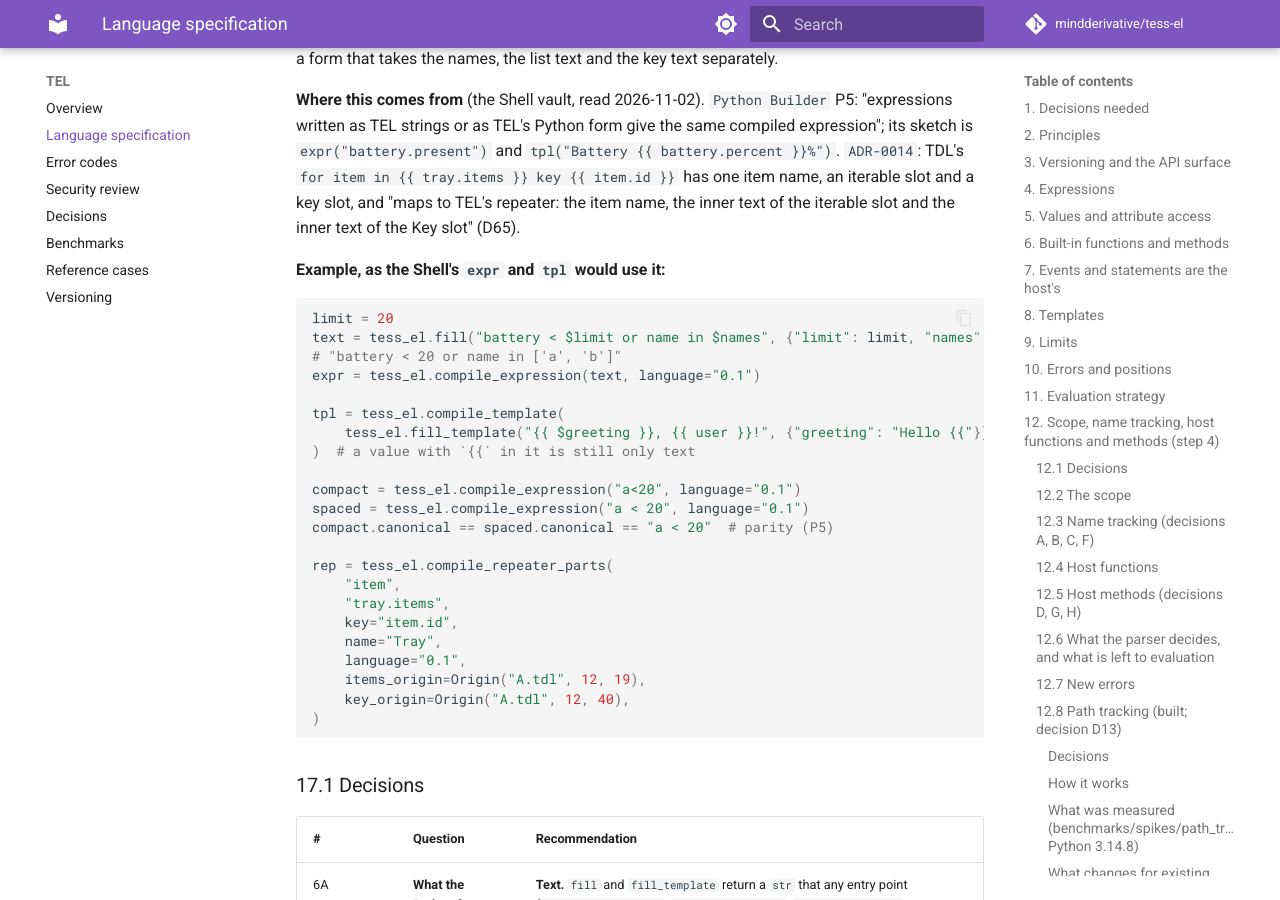
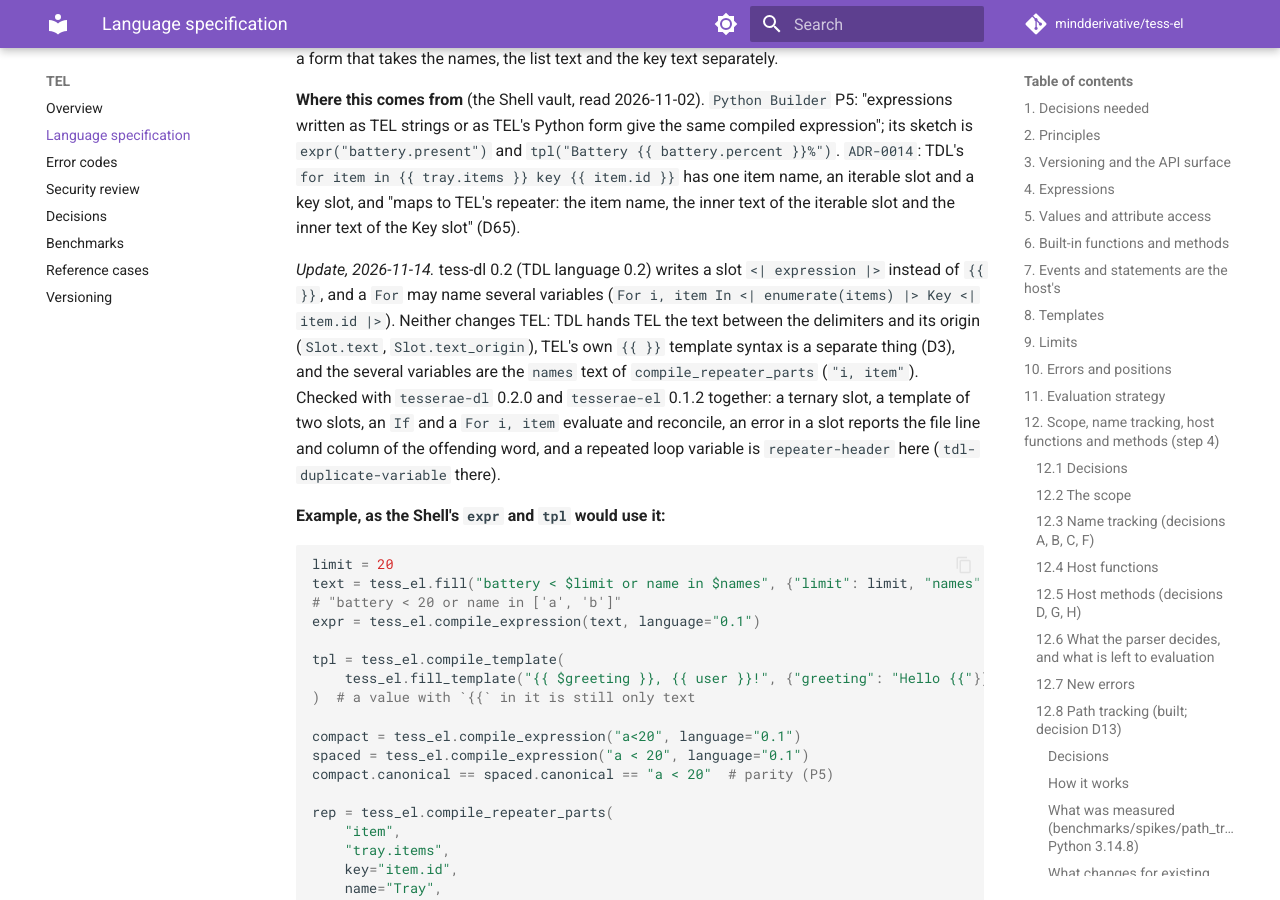
Before and after one commit to mindderivative/tess-el, an MkDocs documentation site: the page built from docs/language.md, in a window 1280 px wide and 900 px high, scrolled down 31337 px. Built offline with MkDocs 1.6.1 and Material for MkDocs 9.7.7, drawn with Linux system fonts in a browser that asks for light colours; comment, search, counter and statistics services are not loaded; some of the changed text lies outside the part shown.

Commit message:
Docs: tess-dl 0.2 writes slots <| |> and several For variables; no change for TEL (checked together)

````diff
--- a/docs/language.md
+++ b/docs/language.md
@@ -710,9 +710,9 @@ So the trap is not new: a slice or dict written with a space after the colon alr
 
 A colon followed by a space ends a plain YAML scalar, so a value written with `?:` and the usual spacing
 has to be quoted. `if/else` needs no quoting. The silent case (`- a ? b : c` in a list) hands the host a
-mapping instead of text, which is the host's to catch and the author's to find out. The Shell puts
-expressions in `{{ }}` slots, and a value that starts with `{{` is a YAML flow mapping, so the Shell's
-files probably quote them already; for a bare value in plain YAML the advantage of `?:` over `if/else` is
+mapping instead of text, which is the host's to catch and the author's to find out. The Shell's files
+are TDL, not YAML, and a TDL slot (`<| hovered ? a : b |>` from language 0.2; `{{ }}` in 0.1) holds
+its text as it is, so the trap is only for plain YAML; there the advantage of `?:` over `if/else` is
 mostly gone.
 
 ### Decisions
@@ -931,6 +931,16 @@ as TEL strings or as TEL's Python form give the same compiled expression"; its s
 and "maps to TEL's repeater: the item name, the inner text of the iterable slot and the inner text of
 the Key slot" (D65).
 
+*Update, 2026-11-14.* tess-dl 0.2 (TDL language 0.2) writes a slot `<| expression |>` instead of
+`{{ }}`, and a `For` may name several variables (`For i, item In <| enumerate(items) |> Key <| item.id |>`).
+Neither changes TEL: TDL hands TEL the text between the delimiters and its origin (`Slot.text`,
+`Slot.text_origin`), TEL's own `{{ }}` template syntax is a separate thing (D3), and the several
+variables are the `names` text of `compile_repeater_parts` (`"i, item"`). Checked with
+`tesserae-dl` 0.2.0 and `tesserae-el` 0.1.2 together: a ternary slot, a template of two slots, an
+`If` and a `For i, item` evaluate and reconcile, an error in a slot reports the file line and column
+of the offending word, and a repeated loop variable is `repeater-header` here (`tdl-duplicate-variable`
+there).
+
 **Example, as the Shell's `expr` and `tpl` would use it:**
 
 ```python
````
